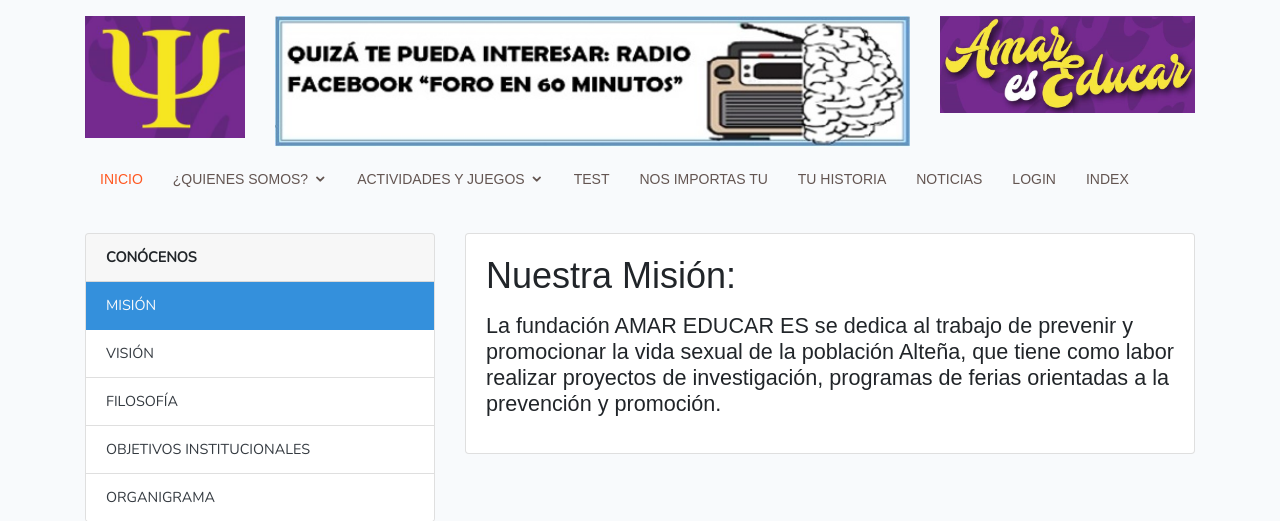
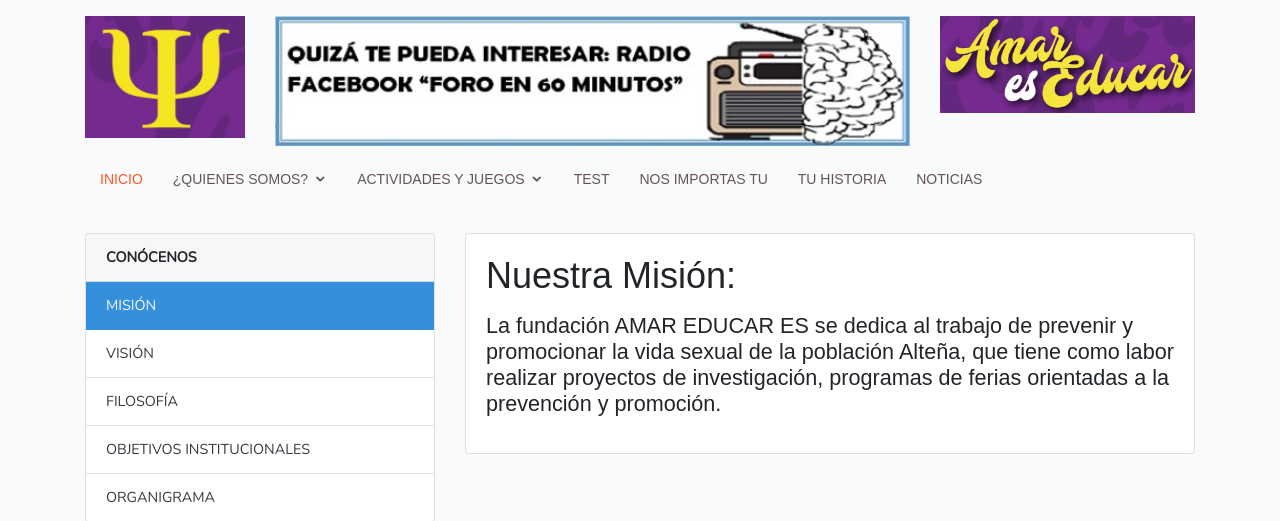
Before and after one commit to LushoJL/amaresvivir, a Laravel app: page /mision in a window 1280 px wide. Shown: the top 521 px of the page. Run offline with Laravel 8, Linux system fonts and the light colour scheme; style sheets or scripts are compiled from the project's sources; some libraries are stand-ins or nearby versions.

Commit message:
sin botones

```diff
--- a/resources/views/layouts/app.blade.php
+++ b/resources/views/layouts/app.blade.php
@@ -80,9 +80,6 @@
                 <li class=""><a href="{{ secure_url('/construccion') }}">NOS IMPORTAS TU</a></li>
                 <li class=""><a href="{{ secure_url('/construccion') }}">TU HISTORIA</a></li>
                 <li class=""><a href="{{ secure_url('/noticia') }}">NOTICIAS</a></li>
-                <li class=""><a href="{{ secure_url('login') }}">LOGIN</a></li>
-                {{--<li class=""><a href="{{ secure_url('register') }}">REGISTER</a></li>--}}
-                <li class=""><a href="{{ secure_url('index') }}">INDEX</a></li>
 
             </ul>
         </nav><!-- .nav-menu -->
```
